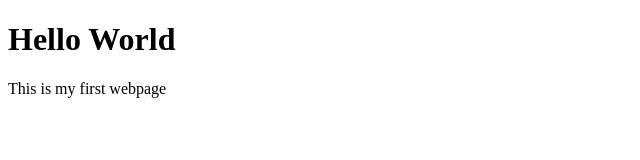
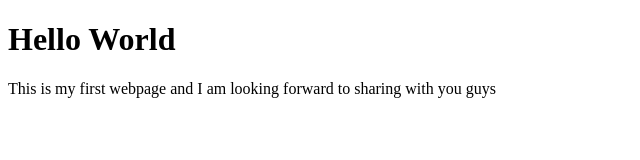
Before and after one commit to EQIU77/Interactive_Design, a plain HTML site: page index.html in a window 1280 px wide. Shown: the whole page, without its empty margins (0-640 px from the left). Drawn offline with Linux system fonts and the light colour scheme.

Commit message:
full sentence

```diff
--- a/index.html
+++ b/index.html
@@ -6,7 +6,7 @@
 
 	<body>
 	  <h1>Hello World</h1>
-	  <p>This is my first webpage</p>
+	  <p>This is my first webpage and I am looking forward to sharing with you guys</p>
 
 	</body>
 </html>
```
